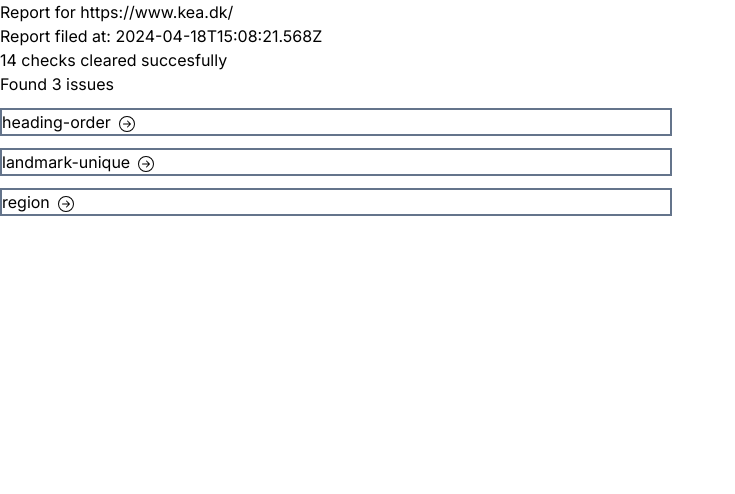
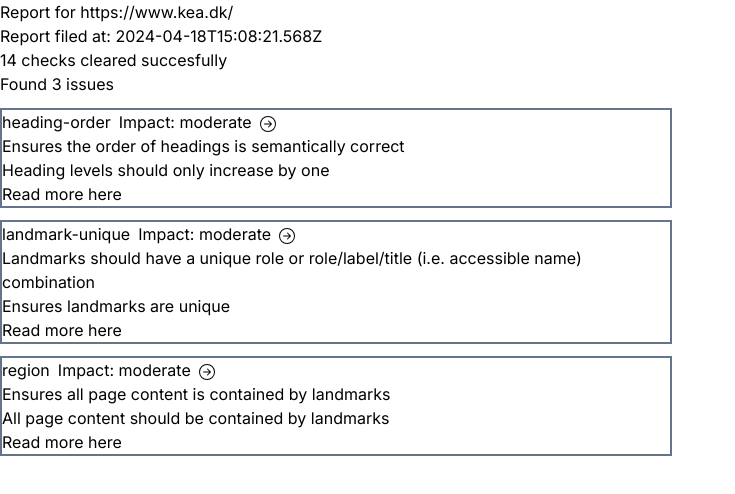
Before and after one commit to Gust0288/a11y_temaopgave_nextjs_ct, a Next.js app: page /report in a window 1280 px wide. Shown: the top 494 px of the page, without its empty margins (0-735 px from the left). Built offline with nearby package versions, Linux system fonts and the light colour scheme.

Commit message:
mangler expand og Impact Icon

```diff
--- a/src/app/components/ReportExpand.jsx
+++ b/src/app/components/ReportExpand.jsx
@@ -15,12 +15,17 @@
         //onClick={handeChange()}
         >
         <h2 className='inline mr-2'>{props.id}</h2>
+            <h3 className='inline mr-2'>Impact: {props.impact}</h3>
             <svg xmlns="http://www.w3.org/2000/svg" width="16" height="16" fill="currentColor" className="bi bi-arrow-right-circle inline" viewBox="0 0 16 16">
         <path d="M1 8a7 7 0 1 0 14 0A7 7 0 0 0 1 8zm15 0A8 8 0 1 1 0 8a8 8 0 0 1 16 0zM4.5 7.5a.5.5 0 0 0 0 1h5.793l-2.147 2.146a.5.5 0 0 0 .708.708l3-3a.5.5 0 0 0 0-.708l-3-3a.5.5 0 1 0-.708.708L10.293 7.5H4.5z"/>
         </svg>
         </div>
         <div >
-            <ImpactIcon impact={props.impact}/>
+            <p>{props.description}</p>
+            <p>{props.help}</p>
+            <p>Read more
+                <a href={props.helpUrl} target="_blank"> here</a></p>
+            {/* <ImpactIcon impact={props.impact}/> */}
             {/* {expand && <p>Jeg er bare noget test tekst :D</p>} */}
         </div>
     </article>
```
